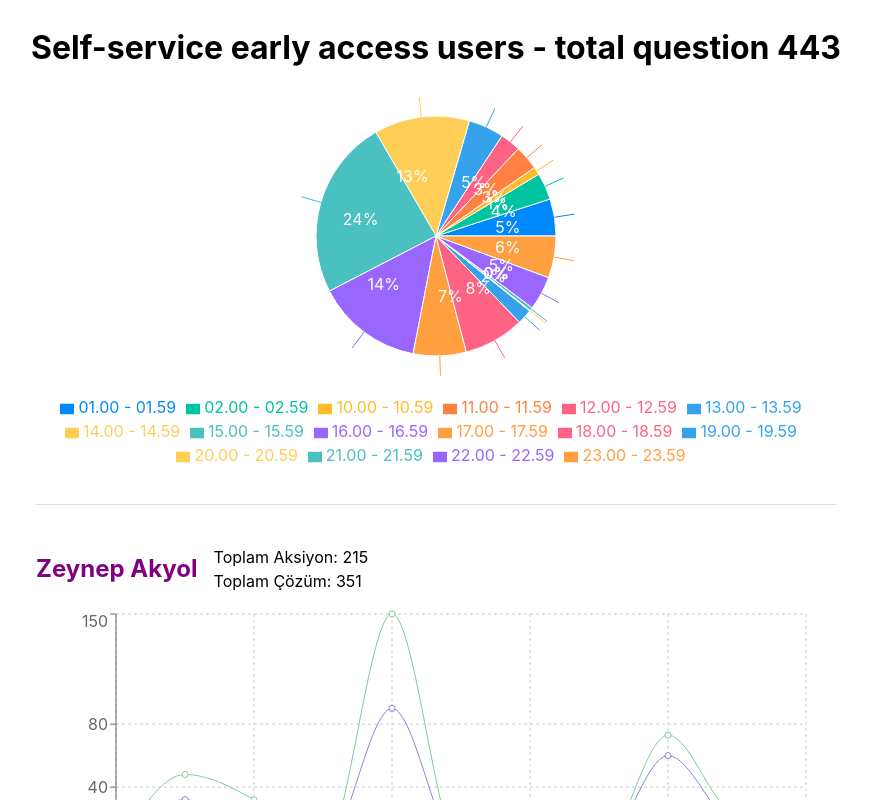
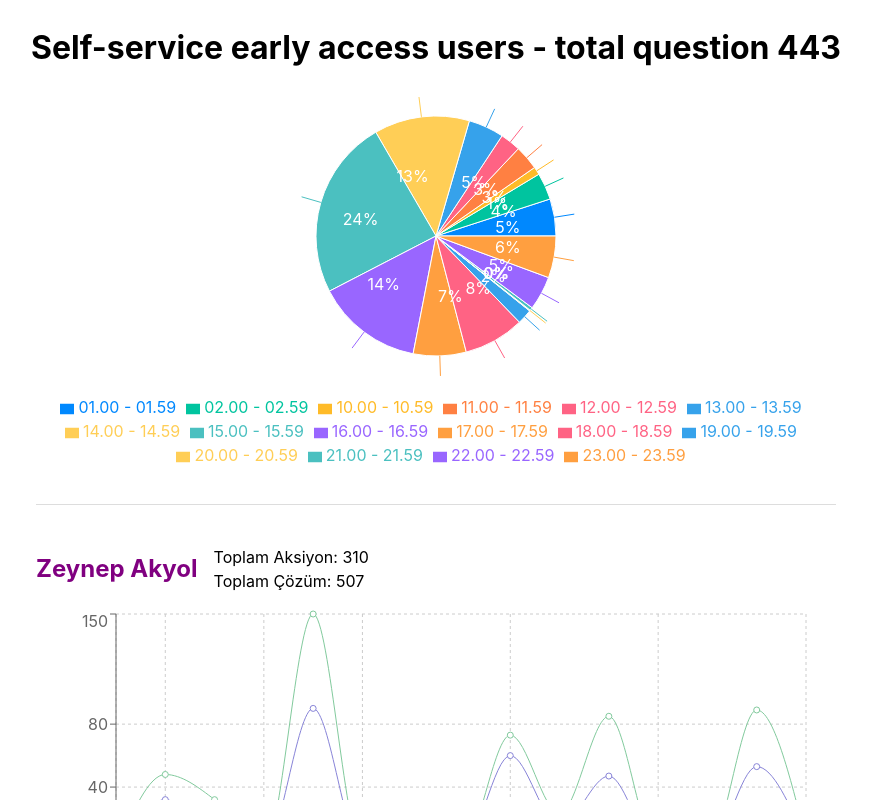
Before and after one commit to chaoticpotato/nextgen-self-data, a React (Vite) app: page / in a window 1280 px wide. Shown: the top 800 px of the page, without its empty margins (204-1075 px from the left). Built offline with nearby package versions, Linux system fonts and the light colour scheme.

Commit message:
new datas

```diff
--- a/src/data.js
+++ b/src/data.js
@@ -72,6 +72,10 @@ export const dates = [
   "2024-06-04",
   "2024-06-05",
   "2024-06-06",
+  "2024-06-07",
+  "2024-06-08",
+  "2024-06-09",
+  "2024-06-10",
 ];
 
 export const usage = [
@@ -83,11 +87,12 @@ export const usage = [
       "2024-05-31": { action_count: 90, question_count: 150 },
       "2024-06-04": { action_count: 60, question_count: 73 },
       "2024-06-05": { action_count: 15, question_count: 23 },
-      "2024-06-06": { action_count: 10, question_count: 25 },
+      "2024-06-06": { action_count: 47, question_count: 85 },
+      "2024-06-09": { action_count: 53, question_count: 89 },
+      "2024-06-10": { action_count: 5, question_count: 7 },
     },
-
-    total_q: "351",
-    total_a: "215",
+    total_q: "507",
+    total_a: "310",
   },
   {
     user_id: 194276,
```
